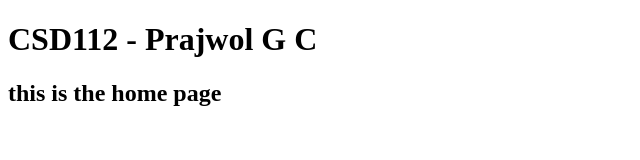
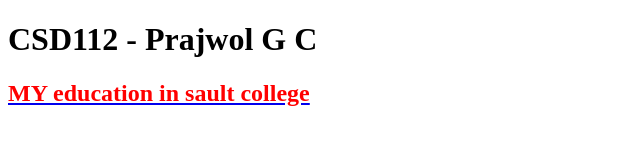
Before and after one commit to prajwol112/www, a plain HTML site: page index.html in a window 1280 px wide. Shown: the whole page, without its empty margins (0-640 px from the left). Drawn offline with Linux system fonts and the light colour scheme.

Commit message:
added link to my page

```diff
--- a/index.html
+++ b/index.html
@@ -4,7 +4,8 @@
 <titile></titile>
 </head>
 <body>
+
 <h1>CSD112 - Prajwol G C</h1>
-<h2>this is the home page</h2>
+<h2><a href="LabTest-1/Test-1.html"><span style="color:red;">MY education in sault college</span></a></h2>
 </body>
 </html>
```
